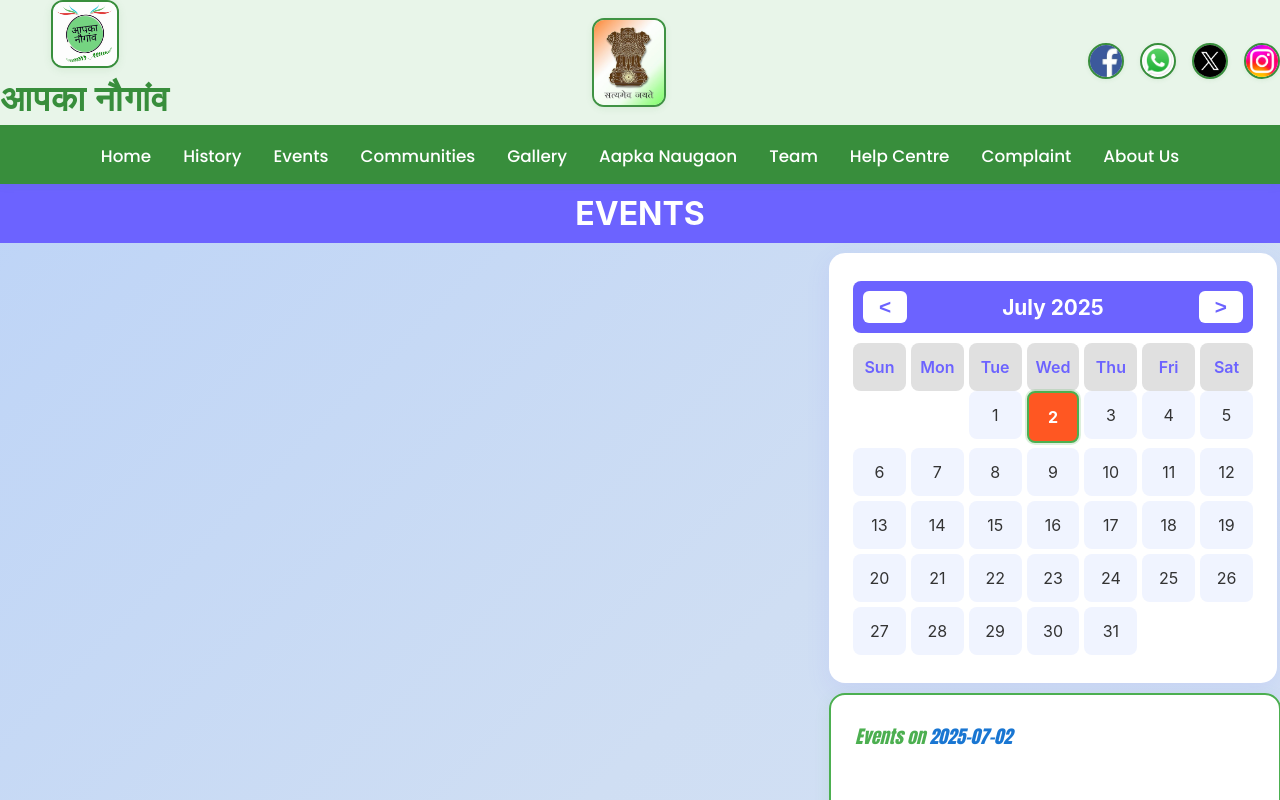
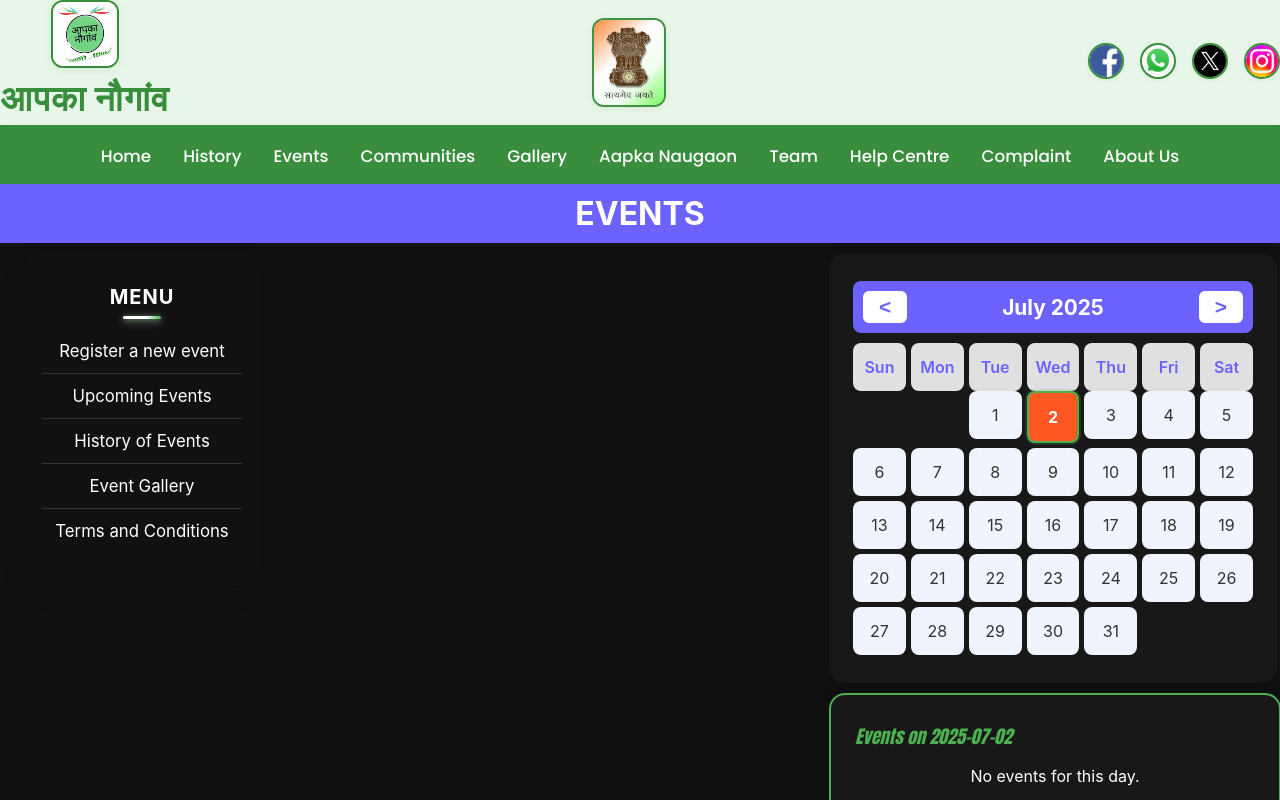
Before and after one commit to thespritesisodia/Apna-Gaaon, a React (Create React App) app in the folder frontend/: page /events in a window 1280 px wide. Shown: the top 800 px of the page. Built offline with nearby package versions, Linux system fonts and the light colour scheme; a web font is replaced by a local one.

Commit message:
Enhance sidebar: stylish MENU divider and improved black background layout for Events page

```diff
--- a/frontend/src/Events.css
+++ b/frontend/src/Events.css
@@ -180,3 +180,123 @@ body.events-bg {
 body.events-bg .App {
   background: none !important;
 }
+
+.events-layout {
+  display: flex;
+  flex-direction: row;
+  align-items: flex-start;
+  width: 100%;
+}
+
+.events-sidebar {
+  background: #111;
+  color: #fff;
+  min-width: 200px;
+  max-width: 220px;
+  padding: 32px 18px 32px 18px;
+  border-radius: 16px;
+  margin: 10px 24px 25px 24px;
+  box-shadow: 0 8px 24px rgba(0,0,0,0.10);
+  height: fit-content;
+}
+
+.events-sidebar h3 {
+  margin-top: 0;
+  margin-bottom: 10px;
+  font-size: 1.25rem;
+  letter-spacing: 1px;
+  color: #fff;
+  position: relative;
+  display: inline-block;
+}
+
+.events-sidebar h3::after {
+  content: '';
+  display: block;
+  margin: 7px auto 0 auto;
+  width: 60%;
+  height: 3px;
+  background: linear-gradient(90deg, #fff 60%, #4CAF50 100%);
+  border-radius: 2px;
+  box-shadow: 0 2px 8px #fff8, 0 1px 4px #4CAF5088;
+}
+
+.sidebar-menu {
+  list-style: none;
+  padding: 0;
+  margin: 0;
+}
+
+.sidebar-menu li {
+  padding: 12px 0;
+  border-bottom: 1px solid #333;
+  font-size: 1.05rem;
+  color: #fff;
+  cursor: pointer;
+  transition: background 0.2s, color 0.2s;
+}
+
+.sidebar-menu li:last-child {
+  border-bottom: none;
+}
+
+.sidebar-menu li:hover {
+  background: #222;
+  color: #4CAF50;
+}
+
+@media (max-width: 900px) {
+  .events-layout {
+    flex-direction: column;
+  }
+  .events-sidebar {
+    margin: 10px 0 18px 0;
+    max-width: 100vw;
+    border-radius: 12px;
+  }
+}
+
+.events-black-bg {
+  background: #111;
+  min-height: 100vh;
+  width: 100vw;
+  display: flex;
+  flex-direction: column;
+  align-items: stretch;
+  justify-content: flex-start;
+  padding: 0;
+  margin: 0;
+  position: relative;
+  z-index: 1;
+}
+
+.events-header {
+  z-index: 2;
+  position: relative;
+}
+
+.events-layout {
+  z-index: 2;
+  position: relative;
+}
+
+.events-main {
+  background: transparent;
+}
+
+.calendar-container, .event-list {
+  background: #181818;
+  color: #fff;
+  box-shadow: 0 8px 24px rgba(0,0,0,0.10);
+}
+
+.event-list h2, .selected-date {
+  color: #4CAF50;
+}
+
+@media (max-width: 900px) {
+  .events-black-bg {
+    min-height: unset;
+    width: 100vw;
+  }
+}
--- a/frontend/src/Events.js
+++ b/frontend/src/Events.js
@@ -77,7 +77,20 @@ const Events = () => {
       <header className="events-header">
         <h1>EVENTS</h1>
       </header>
+      <div className="events-black-bg">
         <main>
+          <div className="events-layout">
+            <aside className="events-sidebar">
+              <h3>MENU</h3>
+              <ul className="sidebar-menu">
+                <li>Register a new event</li>
+                <li>Upcoming Events</li>
+                <li>History of Events</li>
+
+                <li>Event Gallery</li>
+                <li>Terms and Conditions</li>
+              </ul>
+            </aside>
             <div className="events-main">
               <div className="calendar-container">
                 <div className="month-year">
@@ -136,7 +149,9 @@ const Events = () => {
                 </ul>
               </div>
             </div>
+          </div>
         </main>
+      </div>
     </div>
   );
 };
```
Lines whose indentation alone changed are shown as unchanged.
